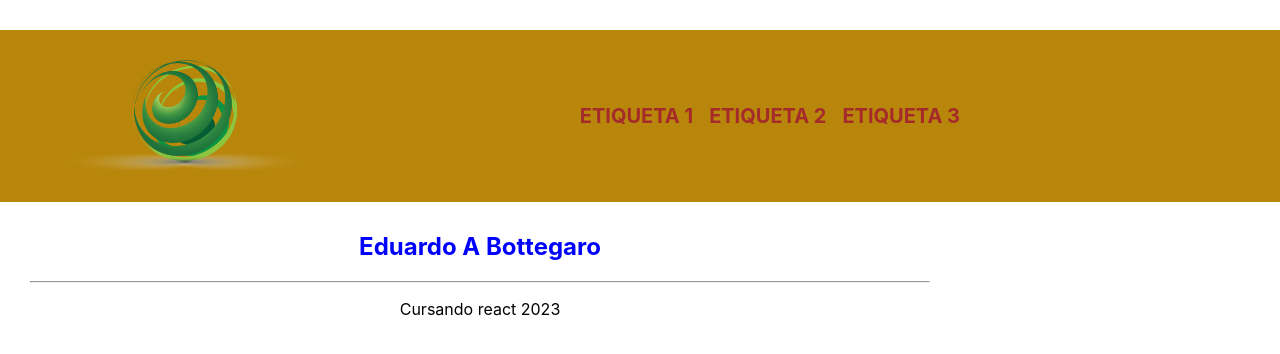
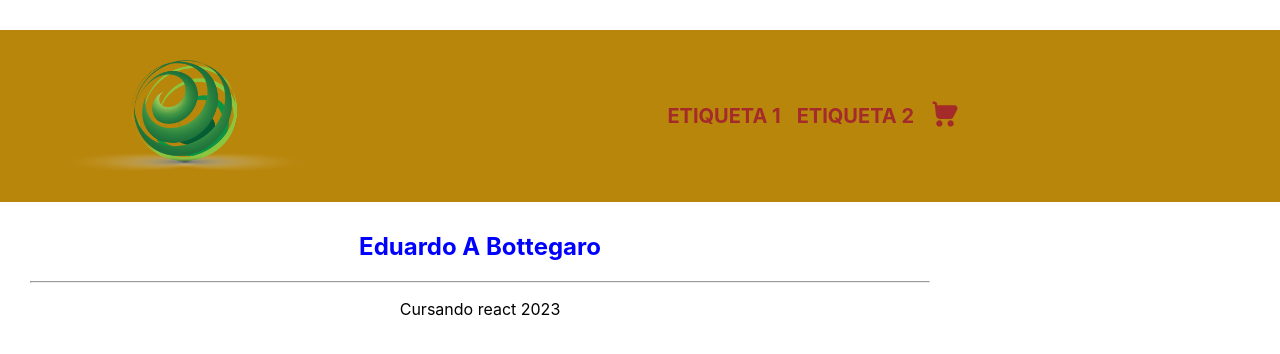
Before and after one commit to edubott/CorreccionEntregaFinal-Bottegaro, a React (Create React App) app: page / in a window 1280 px wide. Shown: the top 354 px of the page. Built offline with nearby package versions, Linux system fonts and the light colour scheme.

Commit message:
añadido CartWidget

```diff
--- a/src/App.js
+++ b/src/App.js
@@ -1,5 +1,4 @@
 import { Navbar } from "./componentes/Navbar/Navbar";
-
 import ItemListContainer from "./componentes/ItemListContainer/ItemListContainer";
 
 function App() {
--- /dev/null
+++ b/src/componentes/Navbar/CartWidget/CartWidget.js
@@ -0,0 +1,31 @@
+export const CartWidget = ({ color }) => {
+  return (
+    <p className="navbar_link">
+      <svg
+        style={{ cursor: "pointer" }}
+        width="30px"
+        height="30px"
+        viewBox="0 0 24 24"
+        fill="none"
+        xmlns="http://www.w3.org/2000/svg"
+      >
+        <path
+          d="M4.46785 10.2658C4.47574 10.3372 4.48376 10.4094 4.49187 10.4823L4.61751 11.6131C4.7057 12.4072 4.78218 13.0959 4.91562 13.6455C5.05917 14.2367 5.29582 14.7937 5.78931 15.2354C6.28281 15.6771 6.86251 15.8508 7.46598 15.9281C8.02694 16.0001 8.71985 16 9.51887 16H14.8723C15.4201 16 15.9036 16 16.3073 15.959C16.7448 15.9146 17.1698 15.8162 17.5785 15.5701C17.9872 15.324 18.2731 14.9944 18.5171 14.6286C18.7422 14.291 18.9684 13.8637 19.2246 13.3797L21.7141 8.67734C22.5974 7.00887 21.3879 4.99998 19.5 4.99998L9.39884 4.99998C8.41604 4.99993 7.57525 4.99988 6.90973 5.09287C6.5729 5.13994 6.24284 5.21529 5.93326 5.34375L5.78941 4.04912C5.65979 2.88255 4.67375 2 3.5 2H3C2.44772 2 2 2.44771 2 3C2 3.55228 2.44772 4 3 4H3.5C3.65465 4 3.78456 4.11628 3.80164 4.26998L4.46785 10.2658Z"
+          fill={color}
+        />
+        <path
+          fill-rule="evenodd"
+          clip-rule="evenodd"
+          d="M14 19.5C14 18.1193 15.1193 17 16.5 17C17.8807 17 19 18.1193 19 19.5C19 20.8807 17.8807 22 16.5 22C15.1193 22 14 20.8807 14 19.5Z"
+          fill={color}
+        />
+        <path
+          fill-rule="evenodd"
+          clip-rule="evenodd"
+          d="M5 19.5C5 18.1193 6.11929 17 7.5 17C8.88071 17 10 18.1193 10 19.5C10 20.8807 8.88071 22 7.5 22C6.11929 22 5 20.8807 5 19.5Z"
+          fill={color}
+        />
+      </svg>
+    </p>
+  );
+};
--- a/src/componentes/Navbar/Navbar.js
+++ b/src/componentes/Navbar/Navbar.js
@@ -1,14 +1,15 @@
 import "./Navbar.css";
 import Logo from "../../imgs/logo.png";
+import { CartWidget } from "./CartWidget/CartWidget";
 export const Navbar = () => {
   return (
     <header className="header">
       <div className="header_container">
-        <img src={Logo} width="250" heigth="250" />
+        <img alt="logo" src={Logo} width="250" heigth="250" />
         <nav className="navbar">
           <p className="navbar_link">Etiqueta 1</p>
           <p className="navbar_link">Etiqueta 2</p>
-          <p className="navbar_link">Etiqueta 3</p>
+          <CartWidget color={"brown"} />
         </nav>
       </div>
     </header>
```
